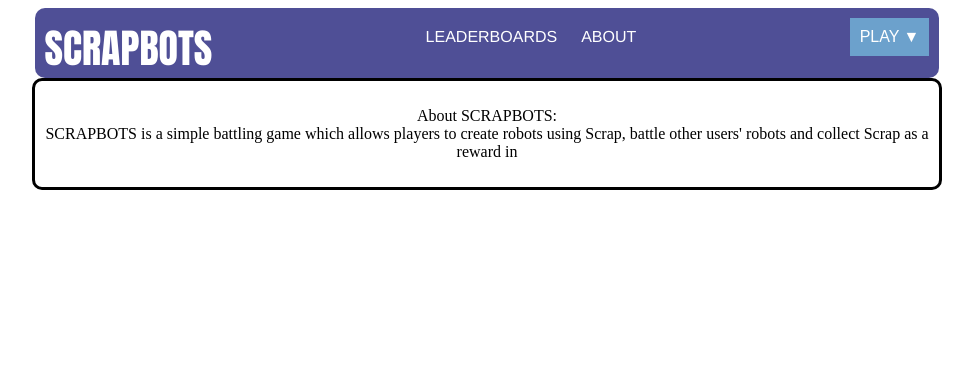
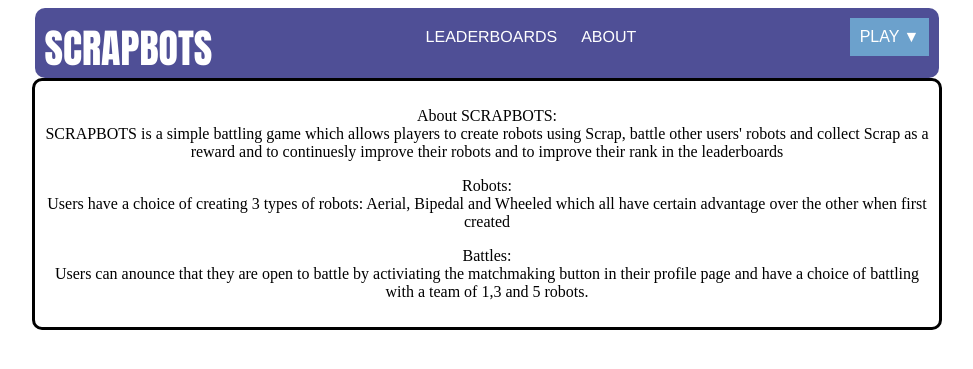
Before and after one commit to 2244726s/GroupProject, a Django app: page /bots/about/ in a window 1280 px wide. Shown: the top 369 px of the page, without its empty margins (153-1126 px from the left). Run offline with Django 3.2, Linux system fonts and the light colour scheme; some libraries are stand-ins or nearby versions.

Commit message:
fixed the profile robot league lists, added a short about

```diff
--- a/templates/bots/about.html
+++ b/templates/bots/about.html
@@ -10,7 +10,19 @@
 
 <p> About SCRAPBOTS: <br>
 SCRAPBOTS is a simple battling game which allows players to create robots using Scrap, battle other users' robots
-and collect Scrap as a reward in
+and collect Scrap as a reward and to continuesly improve their robots and to improve their rank in the leaderboards
+</p>
+<p> Robots: <br>
+Users have a choice of creating 3 types of robots: Aerial, Bipedal and Wheeled which all have certain
+advantage over the other when first created
+</p>
+
+<p> Battles: <br>
+
+	Users can anounce that they are open to battle by activiating the matchmaking button in
+	their profile page and have a choice of battling with a team of 1,3 and 5 robots.
+
+</p>
 
 
 {% endblock %}
--- a/templates/bots/profile.html
+++ b/templates/bots/profile.html
@@ -59,12 +59,14 @@
 			{% if top5_winning_robots %}
 					<!--start loop-->
 					<ol>
+
+					{% for robot in top5_winning_robots %}
 					<li id="bot-list-item">
-					{% for robot in top5_winning_robots %}
 							name: {{ robot.name }}<br>
 							type: {{robot.type}}<br>
+					</li>
 					{% endfor %}
-					</li>
+
 					</ol>
 					<!--end loop-->
 			{% else %}
```
